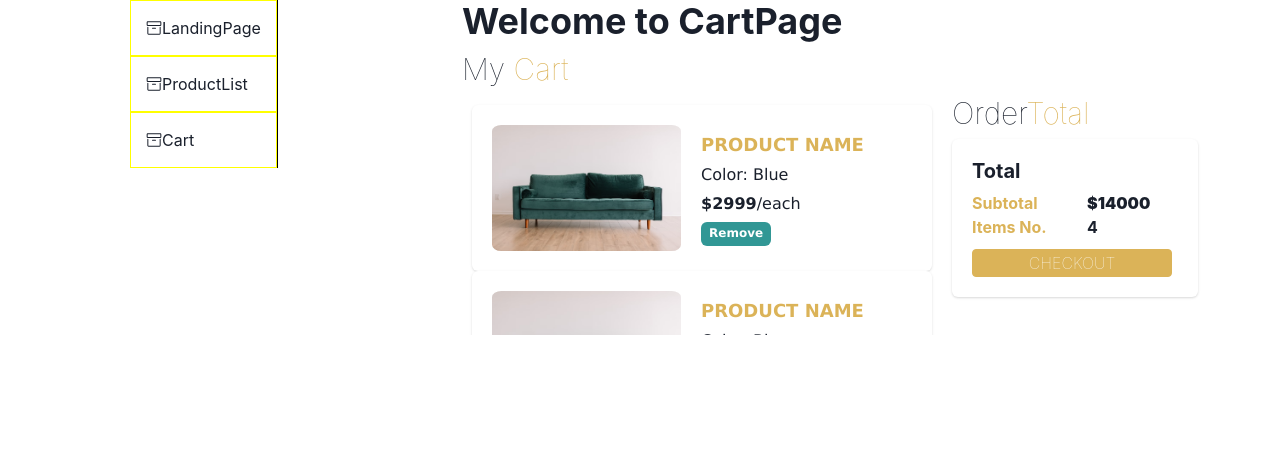
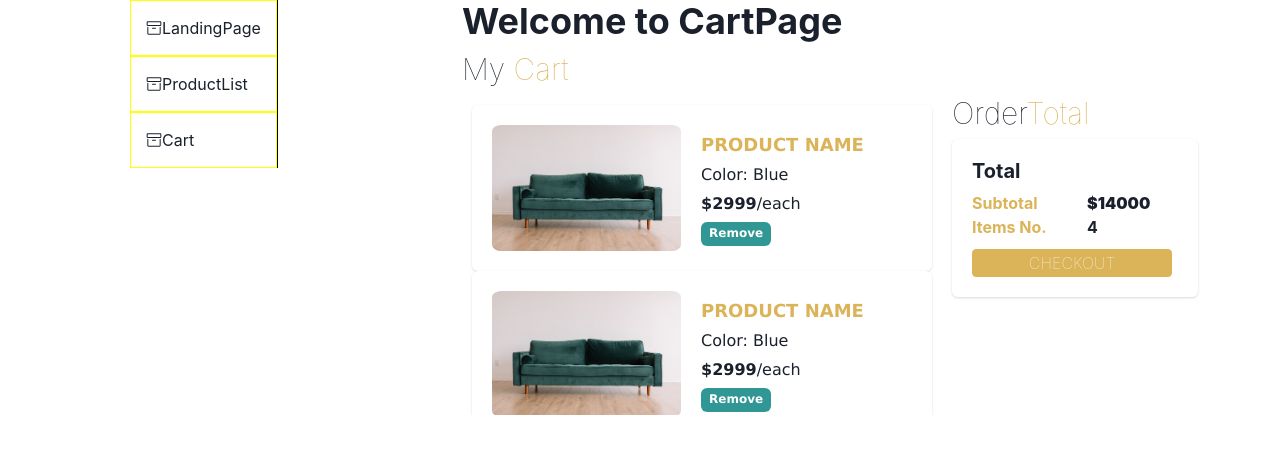
Before and after one commit to Namaumbo/ecommence-app, a React (Create React App) app: page /cart-page in a window 1280 px wide. Shown: the top 454 px of the page. Built offline with nearby package versions, Linux system fonts and the light colour scheme.

Commit message:
fix : hieght of cart

```diff
--- a/src/pages/pages.css
+++ b/src/pages/pages.css
@@ -8,7 +8,7 @@
 }
 
 .picked-item-container {
-    height: 15em;
+    height: 20em;
     /* border: 0.3px solid rgb(185, 185, 185); */
     border-radius: 5px;
     padding: 10px;
@@ -54,3 +54,34 @@
     font-weight: lighter;
     margin-top: 10px;
 }
+
+/* For WebKit-based browsers (Chrome, Safari, Opera) */
+::-webkit-scrollbar {
+    width: 12px;
+    /* Width of the scrollbar */
+}
+
+::-webkit-scrollbar-track {
+    background-color: #f1f1f1;
+    /* Color of the track (area behind the scrollbar) */
+}
+
+::-webkit-scrollbar-thumb {
+    background-color: #888;
+    /* Color of the scrollbar thumb (the draggable part) */
+    border-radius: 6px;
+    /* Rounded corners of the scrollbar thumb */
+}
+
+::-webkit-scrollbar-thumb:hover {
+    background-color: #555;
+    /* Color of the scrollbar thumb on hover */
+}
+
+/* For Firefox */
+* {
+    scrollbar-width: thin;
+    /* Width of the scrollbar */
+    scrollbar-color: #dbb358 #f1f1f1;
+    /* Color of the scrollbar thumb and track */
+}
```
